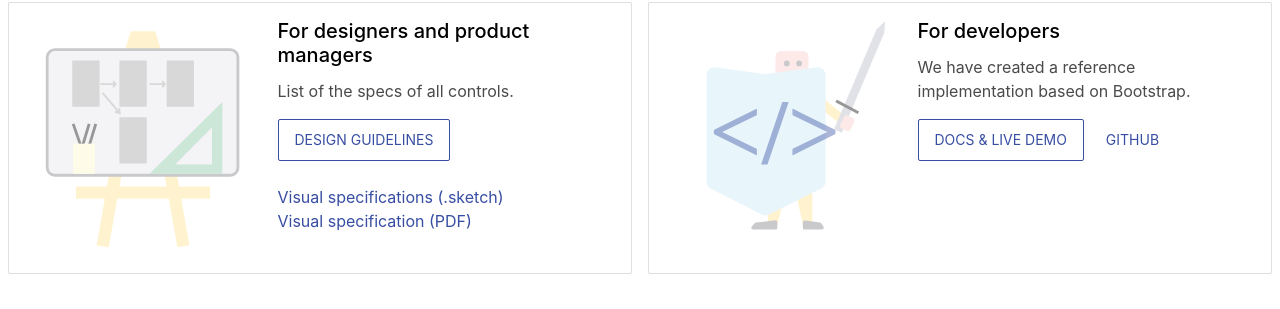
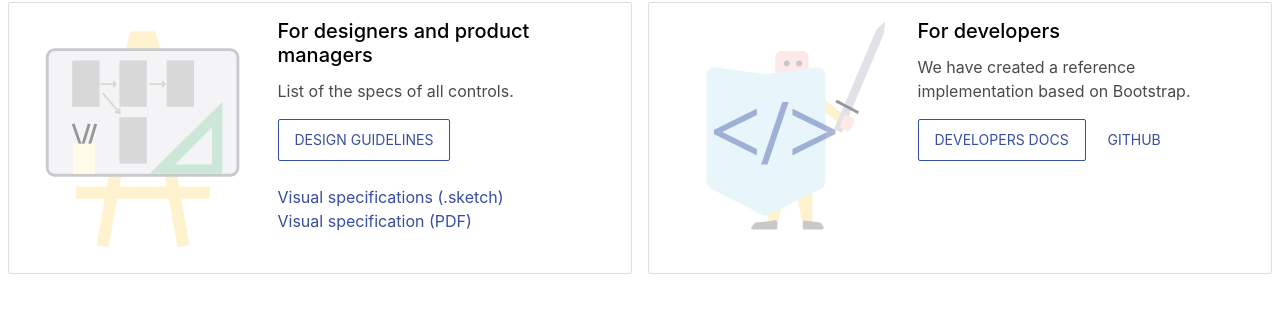
Before and after one commit to unicef/design-system, a Jekyll site: the page built from index.md, in a window 1280 px wide. Shown: the part 335-644 px from the top of the page. Built offline with Jekyll 4.4.1, drawn with Linux system fonts in a browser that asks for light colours.

Commit message:
+ changed kitchen to developers docs

```diff
--- a/index.md
+++ b/index.md
@@ -46,7 +46,7 @@ layout: home
         <p class="card-text">
         We have created a reference implementation based on Bootstrap.
         </p>
-        <a href="kitchen.html" class="btn btn-outline-primary">Docs & Live demo</a>
+        <a href="kitchen.html" class="btn btn-outline-primary">Developers docs</a>
         <a href="http://github.com/unicef/unicef-design-system" class="btn btn-link">GitHub</a>
         </div>
       </div>
```
